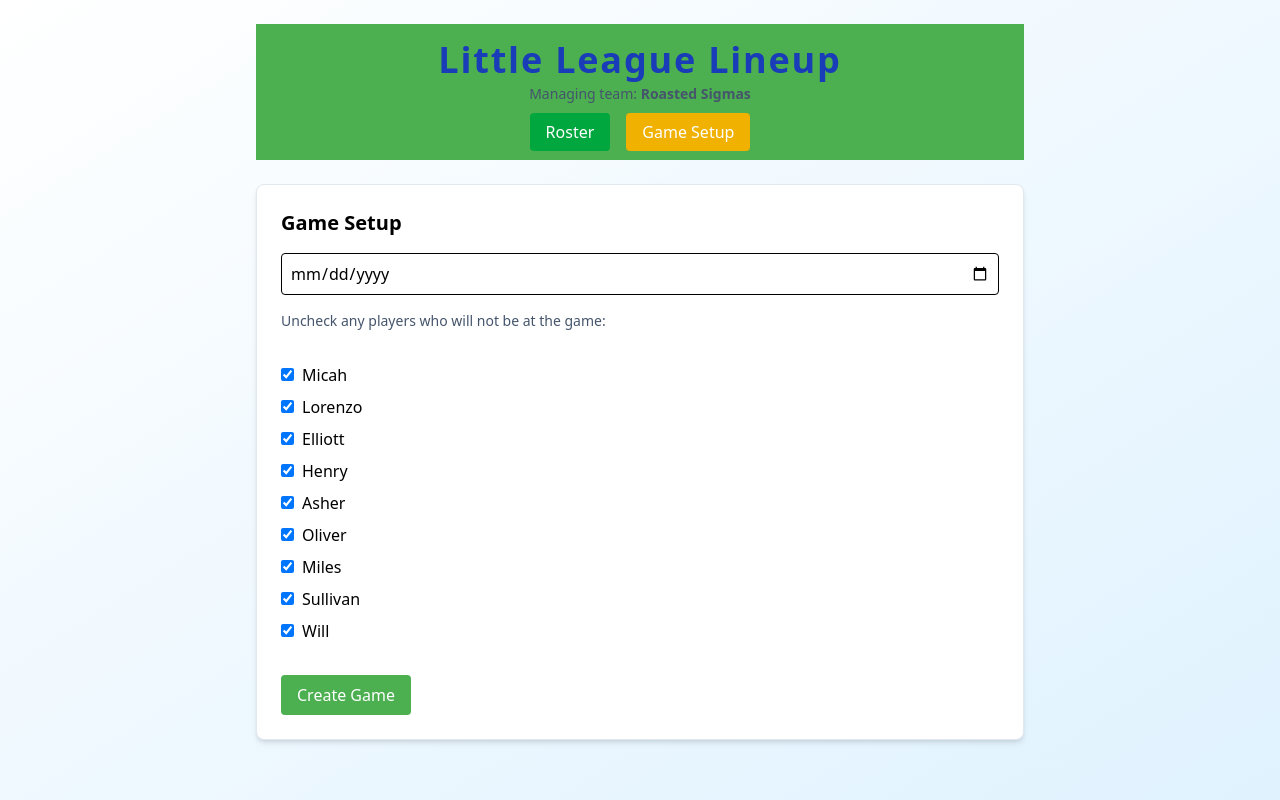
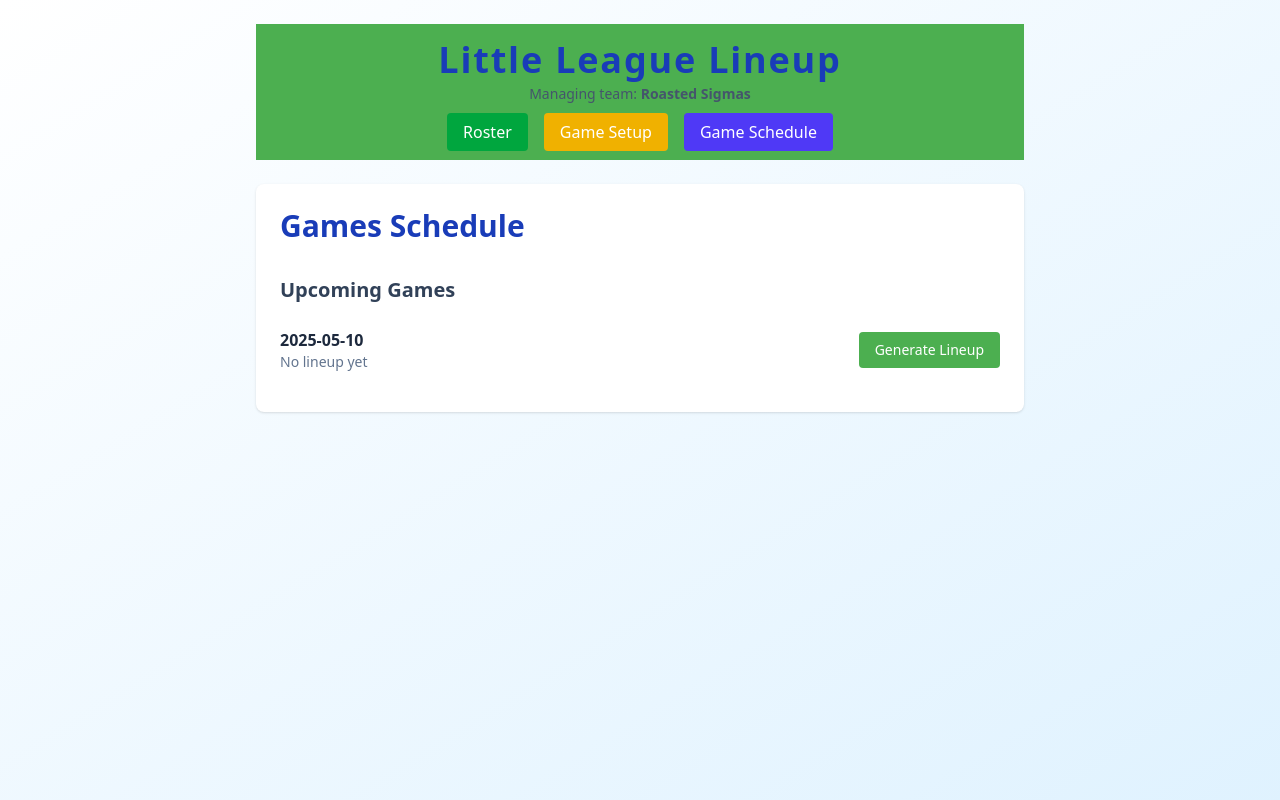
Before and after one commit to seanmck/littleleaguelineups, a React (Vite) app: page /games in a window 1280 px wide. Built offline with nearby package versions, Linux system fonts and the light colour scheme.

Commit message:
Added games list page

```diff
--- a/src/App.tsx
+++ b/src/App.tsx
@@ -6,7 +6,7 @@
 import { useStore } from './state/store';
 import { useEffect, useRef } from 'react';
 import RosterPreferencesPage from './pages/RosterPreferencesPage';
-
+import GamesListPage from './pages/GamesListPage';
 
 function App() {
   const selectedTeamId = useStore(state => state.selectedTeamId);
@@ -51,18 +51,26 @@
                     Roster
                   </Link>
                   <Link
-                    to="/games"
+                    to="/games/setup"
                     className="bg-yellow-500 hover:bg-yellow-600 text-white px-4 py-2 rounded"
                   >
                     Game Setup
+                  </Link>
+                  <Link
+                    to="/games"
+                    className="bg-indigo-600 hover:bg-indigo-700 text-white px-4 py-2 rounded"
+                  >
+                    Game Schedule
                   </Link>
                 </div>
               </header>
               <Routes>
                 <Route path="/" element={<Navigate to="/roster" />} />
                 <Route path="/roster" element={<RosterPage />} />
-                <Route path="/games" element={<GameSetupPage />} />
+                <Route path="/games" element={<GamesListPage />} />
+                <Route path="/games/setup" element={<GameSetupPage />} />
                 <Route path="/games/:gameId" element={<GameDetailPage />} />
+
               </Routes>
             </>
           )}
--- /dev/null
+++ b/src/pages/GamesListPage.tsx
@@ -0,0 +1,87 @@
+import { Link } from 'react-router-dom';
+import { useStore } from '../state/store';
+import { generateLineup } from '../lib/lineupGenerator';
+
+function GamesListPage() {
+  const selectedTeamId = useStore(state => state.selectedTeamId);
+  const teams = useStore(state => state.teams);
+  const updateTeam = useStore(state => state.updateTeam);
+
+  const team = teams.find(t => t.id === selectedTeamId);
+  if (!team) return <p>No team selected.</p>;
+
+  const now = new Date();
+  const games = [...team.games].sort(
+    (a, b) => new Date(a.date).getTime() - new Date(b.date).getTime()
+  );
+
+  const upcomingGames = games.filter(g => new Date(g.date) >= now);
+  const pastGames = games.filter(g => new Date(g.date) < now);
+
+  const handleGenerateLineup = (gameId: string) => {
+    const game = team.games.find(g => g.id === gameId);
+    if (!game) return;
+    const players = team.players.filter(p => game.playerIds.includes(p.id));
+    const lineup = generateLineup(players, 4);
+    const updatedGames = team.games.map(g =>
+      g.id === gameId ? { ...g, lineup } : g
+    );
+    updateTeam({ ...team, games: updatedGames });
+  };
+
+  const renderGameList = (gameList: typeof games) => (
+    <ul className="divide-y divide-slate-200">
+      {gameList.map(game => (
+        <li key={game.id} className="py-4">
+          <div className="flex justify-between items-center">
+            <div>
+              <p className="font-semibold text-slate-800">{game.date}</p>
+              <p className="text-sm text-slate-500">
+                {game.lineup ? 'Lineup ready' : 'No lineup yet'}
+              </p>
+            </div>
+            <div className="flex gap-2">
+              {game.lineup ? (
+                <Link
+                  to={`/games/${game.id}`}
+                  className="bg-blue-600 hover:bg-blue-700 text-white px-3 py-1 rounded text-sm"
+                >
+                  View Lineup
+                </Link>
+              ) : (
+                <button
+                  onClick={() => handleGenerateLineup(game.id)}
+                  className="bg-green-600 hover:bg-green-700 text-white px-3 py-1 rounded text-sm"
+                >
+                  Generate Lineup
+                </button>
+              )}
+            </div>
+          </div>
+        </li>
+      ))}
+    </ul>
+  );
+
+  return (
+    <div className="bg-white p-6 rounded-lg shadow space-y-8">
+      <h2 className="text-3xl font-bold text-blue-800">Games Schedule</h2>
+
+      {upcomingGames.length > 0 && (
+        <section>
+          <h3 className="text-xl font-semibold text-slate-700 mb-2">Upcoming Games</h3>
+          {renderGameList(upcomingGames)}
+        </section>
+      )}
+
+      {pastGames.length > 0 && (
+        <section className="pt-6 border-t border-slate-300">
+          <h3 className="text-xl font-semibold text-slate-700 mb-2">Past Games</h3>
+          {renderGameList(pastGames)}
+        </section>
+      )}
+    </div>
+  );
+}
+
+export default GamesListPage;
```
